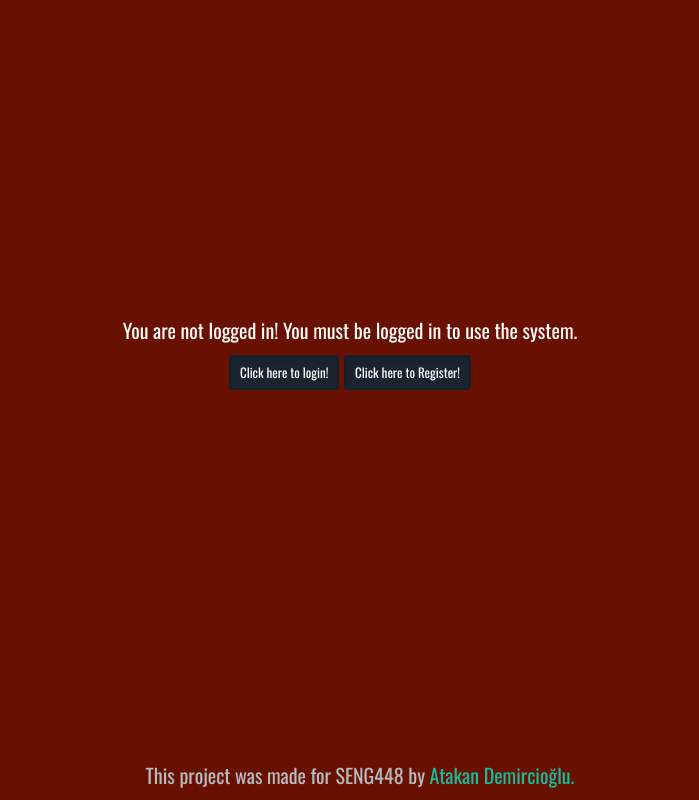
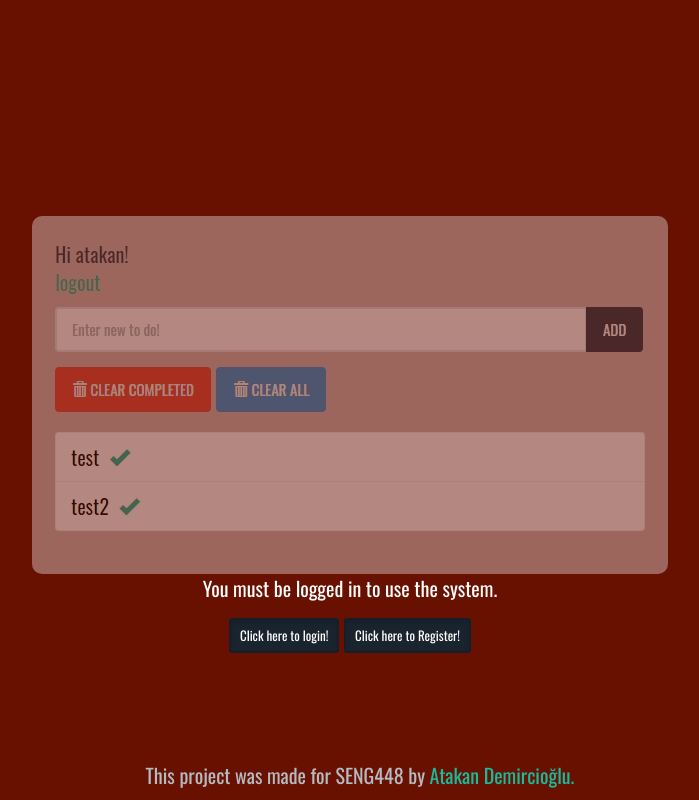
Before and after one commit to atakde/SENG448-django-docker-todo, a Django app: page / in a window 1280 px wide. Shown: the whole page, without its empty margins (280-979 px from the left). Run offline with Django 3.2, Linux system fonts and the light colour scheme; some libraries are stand-ins or nearby versions.

Commit message:
UI updates

```diff
--- a/todo/templates/todo/index.html
+++ b/todo/templates/todo/index.html
@@ -72,8 +72,10 @@
 			<div class="row">
 
 				<div class="col-md-10 col-md-offset-1">
-					<div class="alert alert alert-dismissible fade in text-center" style="margin-top: 300px;background: content-box;" role="alert">
-						<p style="margin-bottom: 10px; color:white">You are not logged in! You must be logged in to use the system.</p>
+					<div class="alert alert alert-dismissible fade in text-center" style="margin-top: 200px;background: content-box;" role="alert">
+						<div><img src="{% static "todo/images/index_page.jpg" %}" class="img-responsive" alt="My image" style="opacity: 0.5;
+							border-radius: 10px; margin: auto;"/></div>
+						<p style="margin-bottom: 15px; color:white">You must be logged in to use the system.</p>
 						<div class="btn-group">
 						<p><a href="{% url 'login' %}" class="btn btn-primary btn-sm active" role="button" aria-pressed="true">Click here to login!</a></p>
 						</div>
```
Also changed, not shown: todo/static/todo/images/index_page.jpg (added).
